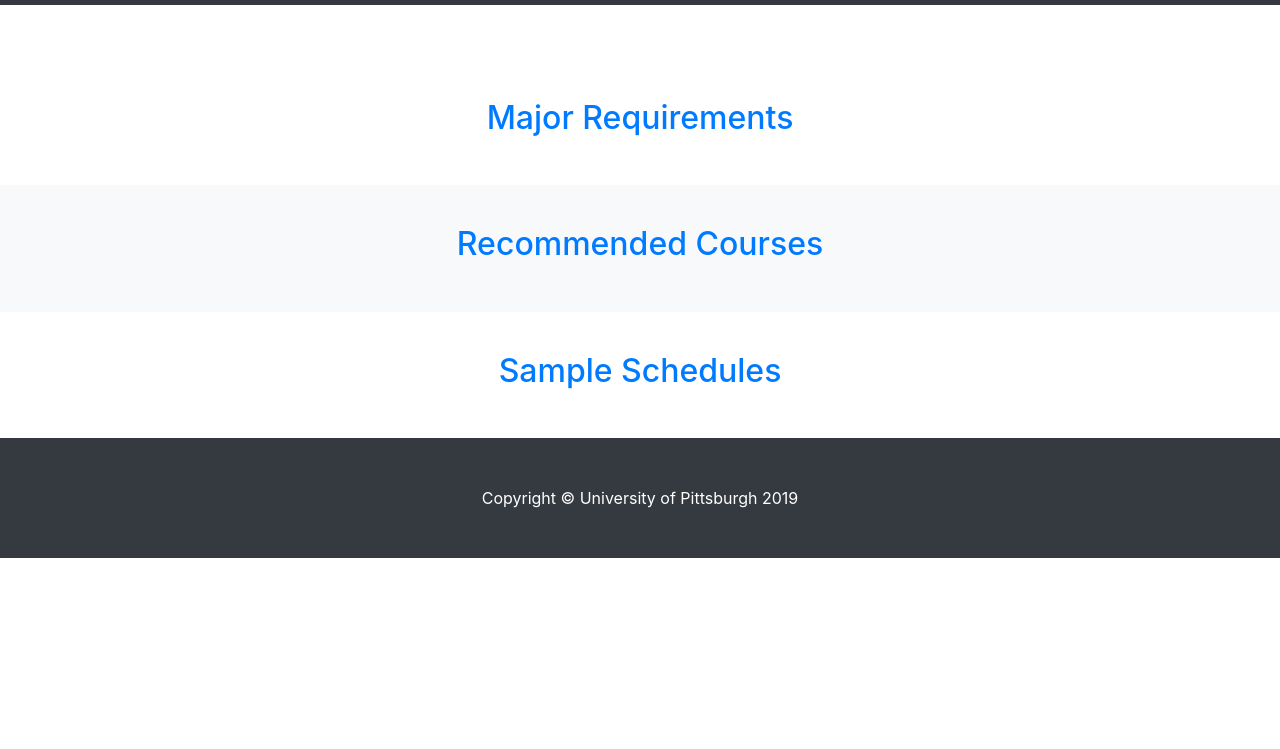
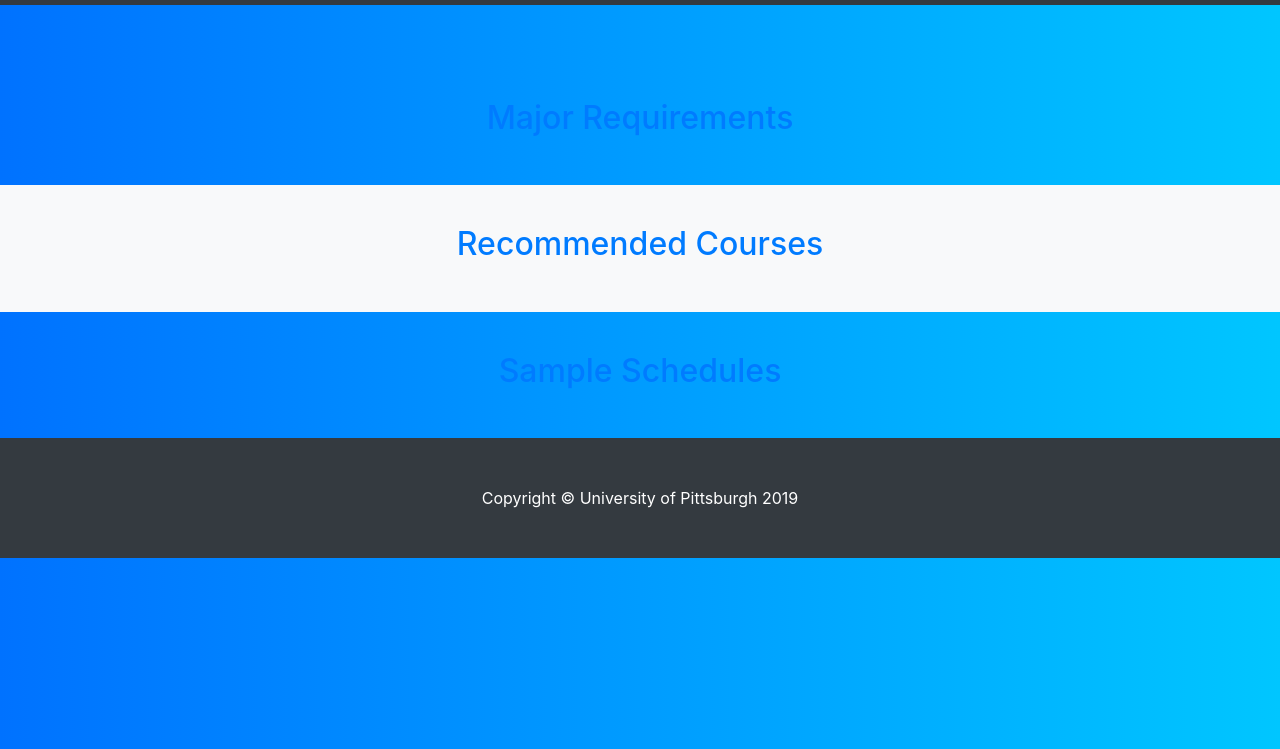
Before and after one commit to shane412/Personal-Catalog, a plain HTML site: page index.html in a window 1280 px wide. Shown: the part 51-800 px from the top of the page. Drawn offline with Linux system fonts and the light colour scheme.

Commit message:
Linked stylesheet

```diff
--- a/index.html
+++ b/index.html
@@ -16,6 +16,8 @@
   <!-- Custom styles for this template -->
   <link href="css/scrolling-nav.css" rel="stylesheet">
 
+  <!-- Our styles for this template -->
+  <link href="css/style.css" rel="stylesheet">
 </head>
 
 <body id="page-top">
```
Also changed, not shown: Recommended.html (+2 -1 lines).
